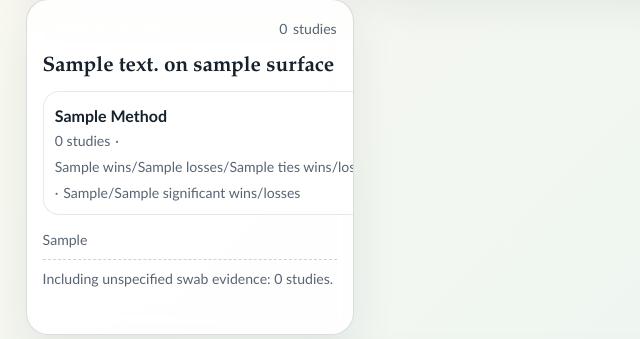
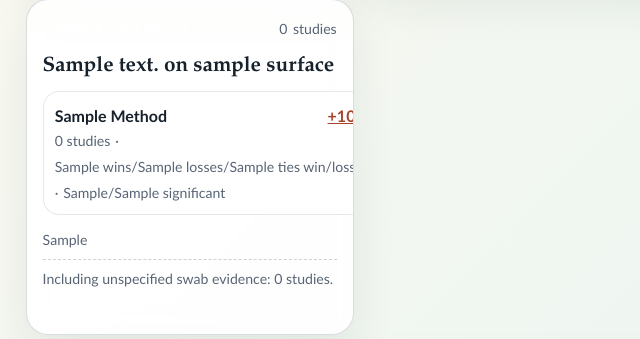
Before and after one commit to pwhipp/frdb, a Python web app: template templates/index.html in a window 1280 px wide. Shown: the part 662-1001 px from the top of the page, without its empty margins (0-640 px from the left). Run offline with Jinja, Linux system fonts and the light colour scheme; the template is opened without the code that fills it: most values are stand-ins (such as "Sample title", 1, 10 or a date in 2020).

Commit message:
Shorten ranking metadata labels

```diff
--- a/templates/index.html
+++ b/templates/index.html
@@ -71,9 +71,9 @@
                                         <div class="ranking-meta">
                                             <span class="ranking-meta-item">{{ study_link(item.publication_ids, item.unique_studies) }} {{ study_noun(item.unique_studies) }}</span>
                                             <span class="ranking-meta-separator">·</span>
-                                            <span class="ranking-meta-item">{{ contribution_link(item.win_key, item.wins) }}/{{ contribution_link(item.loss_key, item.losses) }}/{{ contribution_link(item.tie_key, item.ties) }} wins/losses/ties</span>
+                                            <span class="ranking-meta-item">{{ contribution_link(item.win_key, item.wins) }}/{{ contribution_link(item.loss_key, item.losses) }}/{{ contribution_link(item.tie_key, item.ties) }} win/loss/tie</span>
                                             <span class="ranking-meta-separator">·</span>
-                                            <span class="ranking-meta-item">{{ item.significant_wins }}/{{ item.significant_losses }} significant wins/losses</span>
+                                            <span class="ranking-meta-item">{{ item.significant_wins }}/{{ item.significant_losses }} significant</span>
                                         </div>
                                     </li>
                                 {% endfor %}
```
